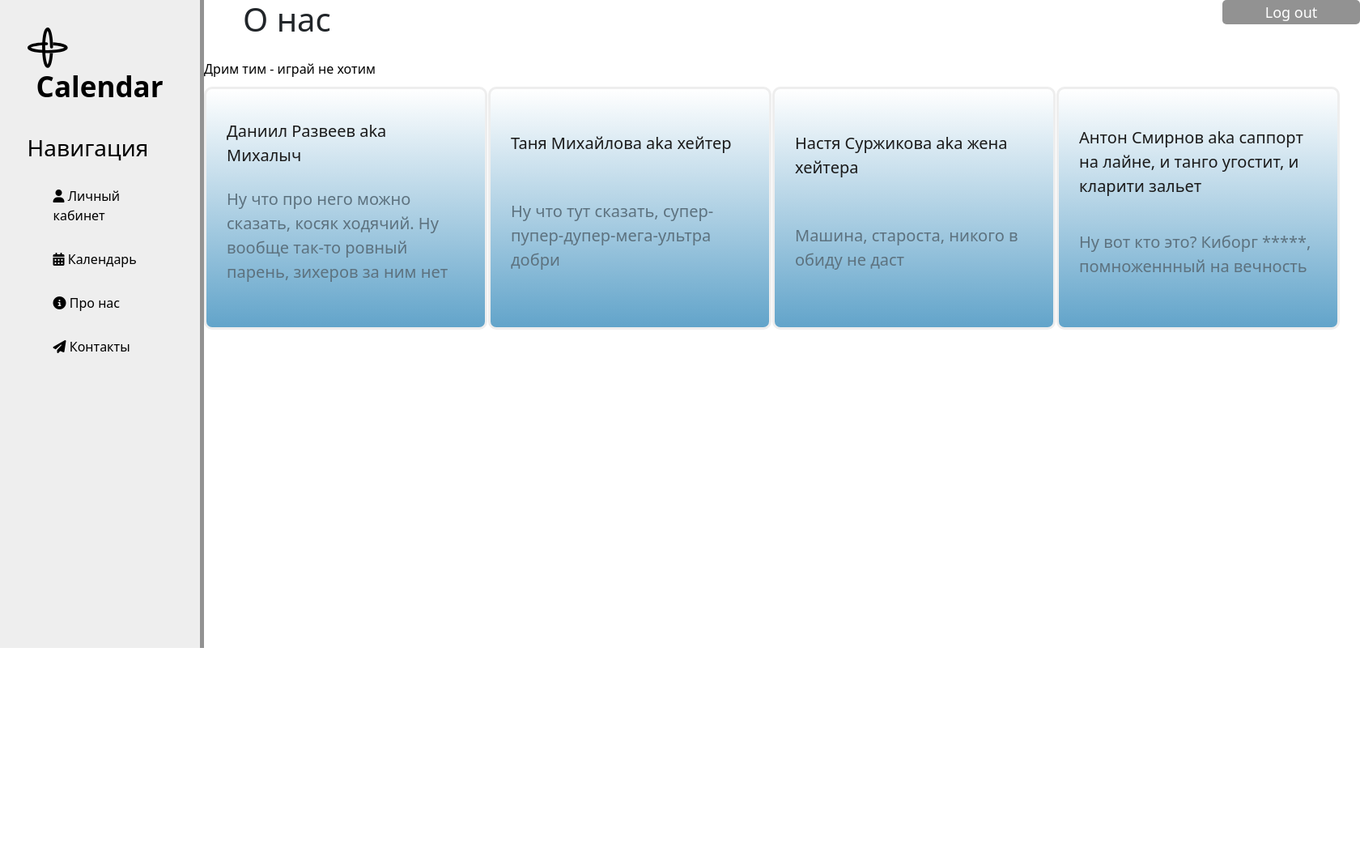
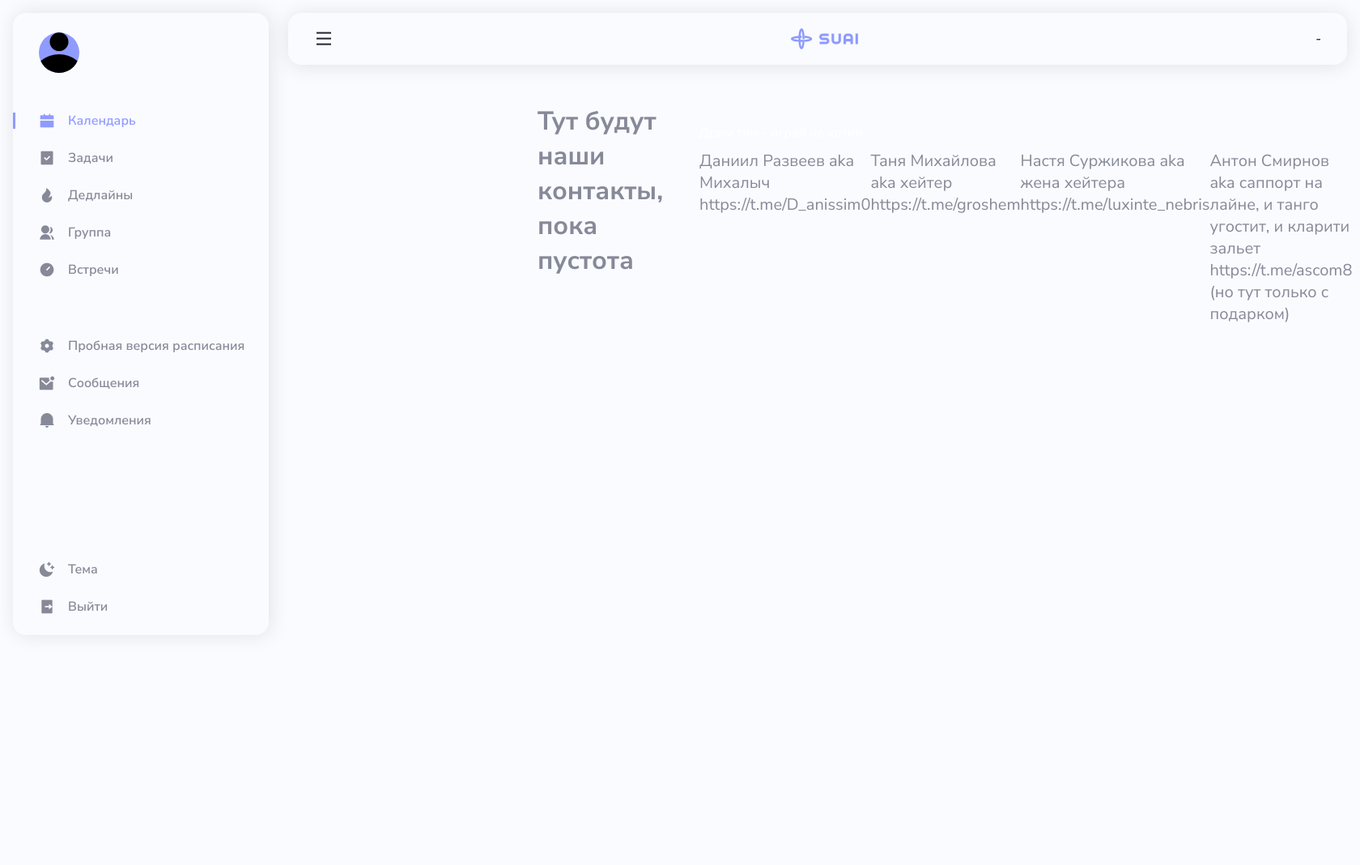
Before and after one commit to AnastasiaSurzhikowa/3sem, a Django app: page /about in a window 1680 px wide. Shown: the whole page at 81% size. Before the commit the page ends 800 px from the top, so only its background shows below. Run offline with Django 5.2, Linux system fonts and the light colour scheme; some libraries are stand-ins or nearby versions.

```diff
--- a/Sait/main/static/main/css/style.css
+++ b/Sait/main/static/main/css/style.css
@@ -2,7 +2,9 @@
     box-sizing: border-box;
     font-family: -apple-system, BlinkMacSystemFont, "Segoe UI", Roboto, Oxygen-Sans, Ubuntu, Cantarell, "Helvetica Neue", sans-serif;
 }
-
+.proff {
+    color:#1e00ff;
+}
 body {
     box-sizing: border-box;
     font-family: -apple-system, BlinkMacSystemFont, "Segoe UI", Roboto, Oxygen-Sans, Ubuntu, Cantarell, "Helvetica Neue", sans-serif;
--- a/Sait/main/templates/main/about.html
+++ b/Sait/main/templates/main/about.html
@@ -1,29 +1,31 @@
-{% extends 'main/layout.html'%}
+{% extends 'main/layout2.html'%}
 {% load static%}
 
-{% block title%}О нас{% endblock %}
+{% block title%}Пары{% endblock %}
 
 {% block body%}
-    <h1 style="margin-left: 300px;">О нас</h1>
+<main class="main container" id="main">
+    <h1 style="margin-left: 300px;">Тут будут наши контакты, пока пустота</h1>
     <div style="margin: 25px;">
-        <span style="margin-bottom: 10px; color: #000;">Дрим тим - играй не хотим</span>
+        <span style="margin-bottom: 10px; color: #ffffff;">Дрим тим - играй не хотим</span>
         <div style="display: flex; justify-content: space-between; margin-top: 10px; font-size: 20px">
             <div class="about-div" >
                 <span class="about-span">Даниил Развеев aka Михалыч</span>
-                <p class="about-p">Ну что про него можно сказать, косяк ходячий. Ну вообще так-то ровный парень, зихеров за ним нет</p>
+                <p class="about-p">https://t.me/D_anissim0</p>
             </div>
             <div class="about-div" >
                 <span class="about-span">Таня Михайлова aka хейтер</span>
-                <p class="about-p">Ну что тут сказать, супер-пупер-дупер-мега-ультра добри</p>
+                <p class="about-p">https://t.me/groshem</p>
             </div>
             <div class="about-div" >
                 <span class="about-span">Настя Суржикова aka жена хейтера</span>
-                <p class="about-p">Машина, староста, никого в обиду не даст</p>
+                <p class="about-p">https://t.me/luxinte_nebris</p>
             </div>
             <div class="about-div" >
                 <span class="about-span">Антон Смирнов aka саппорт на лайне, и танго угостит, и кларити зальет</span>
-                <p class="about-p">Ну вот кто это? Киборг *****, помноженнный на вечность</p>
+                <p class="about-p">https://t.me/ascom8 (но тут только с подарком)</p>
             </div>
         </div>
     </div>
+</main>
 {% endblock %}
--- a/Sait/main/templates/main/layout2.html
+++ b/Sait/main/templates/main/layout2.html
@@ -80,7 +80,7 @@
                   <div class="sidebar__list">
                      <a href="contact" class="sidebar__link">
                         <i class="ri-settings-3-fill"></i>
-                        <span>Контакты</span>
+                        <span>Пробная версия расписания</span>
                      </a>
 
                      <a href="#" class="sidebar__link">
--- a/Sait/main/urls.py
+++ b/Sait/main/urls.py
@@ -5,6 +5,7 @@ from django.conf.urls.static import static
 
 urlpatterns = [
     path('about', views.about),
+    path('contact', views.schedule_view),
     path('testpic', views.testpic),
     path('calendar', views.calendar),
     path('mainpage', views.mainpage),
--- a/Sait/main/views.py
+++ b/Sait/main/views.py
@@ -1,8 +1,9 @@
 from django.shortcuts import render
-
+import requests
+from bs4 import BeautifulSoup
 
 def about(request):
-    return render(request,'main/about.html')
+    return render(request, 'main/about.html')
 
 def testpic(request):
     return render(request, 'main/testpic.html')
@@ -14,4 +15,39 @@ def mainpage(request):
     return render(request, 'main/mainpage.html')
 
 def contact(request):
-    return render(request, 'main/contact.html')
+    return render(request, 'main/about.html')
+
+def schedule_view(request):
+    group_value = "317"
+    group_value1 = "12312"  # Инициализация переменной по умолчанию
+
+    # Получаем группу пользователя
+    if request.user.is_authenticated:
+        group_value = request.user.group
+        group_value1 = str(group_value)
+
+    url = "https://guap.ru/rasp/?g=" + group_value1
+    headers = {
+        'User-Agent': 'Mozilla/5.0 (Windows NT 10.0; Win64; x64) AppleWebKit/537.36 (KHTML, like Gecko) Chrome/58.0.3029.110 Safari/537.3'
+    }
+
+    try:
+        response = requests.get(url, headers=headers)
+        response.raise_for_status()  # Проверяем на ошибку HTTP
+
+        soup = BeautifulSoup(response.text, 'html.parser')
+        result_element = soup.find(class_='result')
+
+        if result_element:
+            # Удаляем элементы с классом 'legend'
+            for legend in result_element.find_all(class_='legend'):
+                legend.decompose()
+
+            # Отправляем очищенный HTML в шаблон
+            return render(request, 'main/contact.html', {'schedule_html': result_element.prettify() })
+        else:
+            return render(request, 'main/contact.html', {'schedule_html': 'Элемент с классом "result" не найден.'})
+
+    except requests.exceptions.RequestException as e:
+        # Обработка ошибок, например, при сетевых проблемах
+        return render(request, 'main/contact.html', {'schedule_html': f'Ошибка при запросе: {str(e)}'})
```
Also changed, not shown: Sait/main/templates/main/contact.html (+4 -22 lines).
